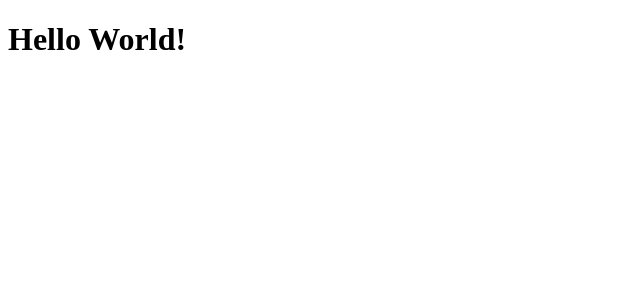
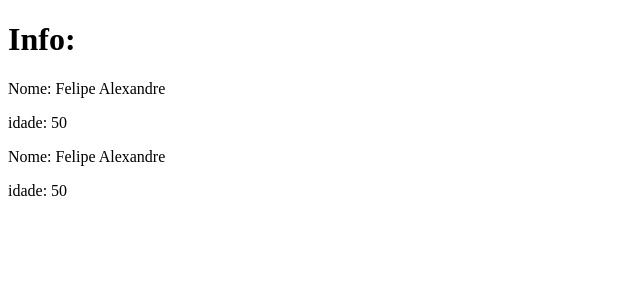
Before and after one commit to feh-franc0/Desafio-To-Do-Rocketseat, a React (Vite) app: page / in a window 1280 px wide. Shown: the top 300 px of the page, without its empty margins (0-640 px from the left). Built offline with nearby package versions, Linux system fonts and the light colour scheme.

Commit message:
Componentes

```diff
--- a/src/App.jsx
+++ b/src/App.jsx
@@ -1,7 +1,11 @@
-function App() {
+import {Post} from './Post';
+
+export function App() {
   return (
-    <h1>Hello World!</h1>
+    <>
+      <h1>Info:</h1>
+      <Post />
+      <Post />
+    </>
   )
 }
-
-export default App
--- /dev/null
+++ b/src/Post.jsx
@@ -0,0 +1,8 @@
+export function Post() {
+  return (
+    <div>
+      <p>Nome: Felipe Alexandre</p>
+      <p>idade: 50</p>
+    </div>
+  )
+}
--- a/src/main.jsx
+++ b/src/main.jsx
@@ -1,6 +1,6 @@
 import React from 'react'
 import ReactDOM from 'react-dom/client'
-import App from './App'
+import {App} from './App'
 
 ReactDOM.createRoot(document.getElementById('root')).render(
   <React.StrictMode>
```
